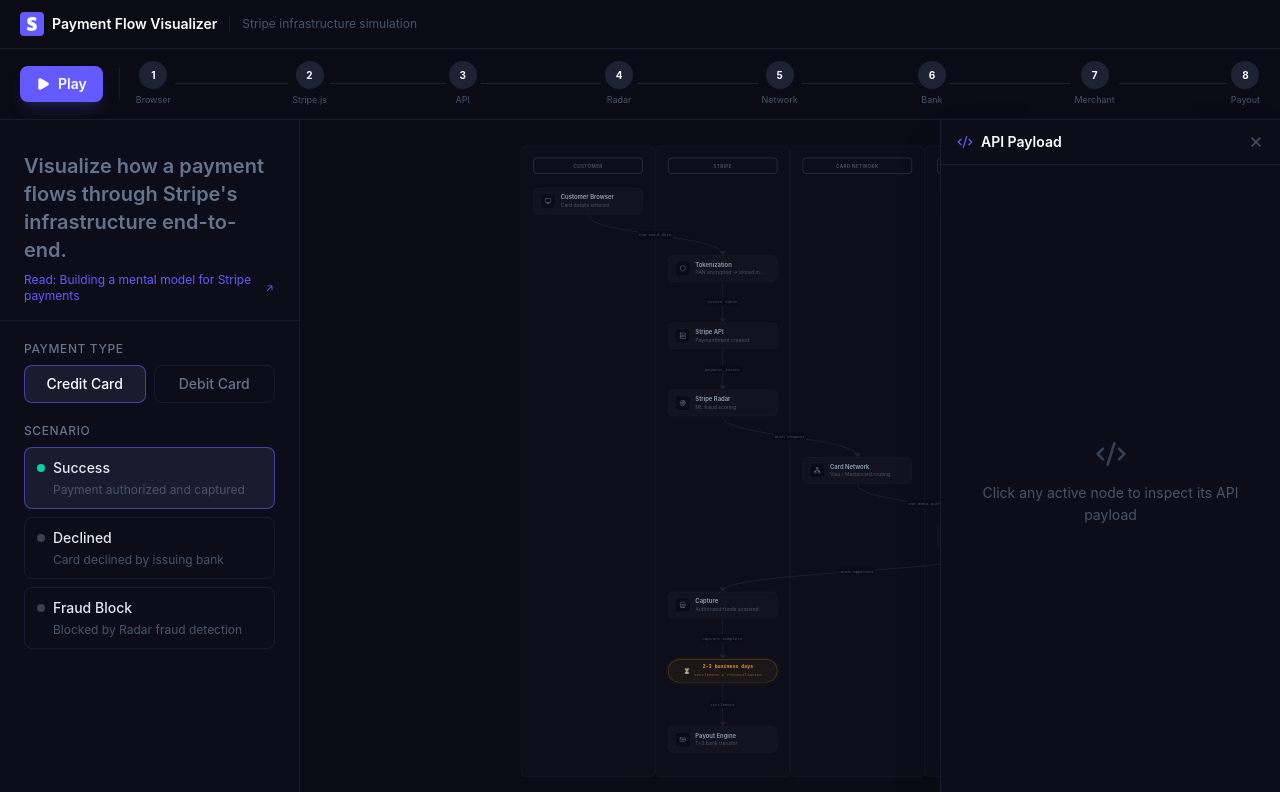
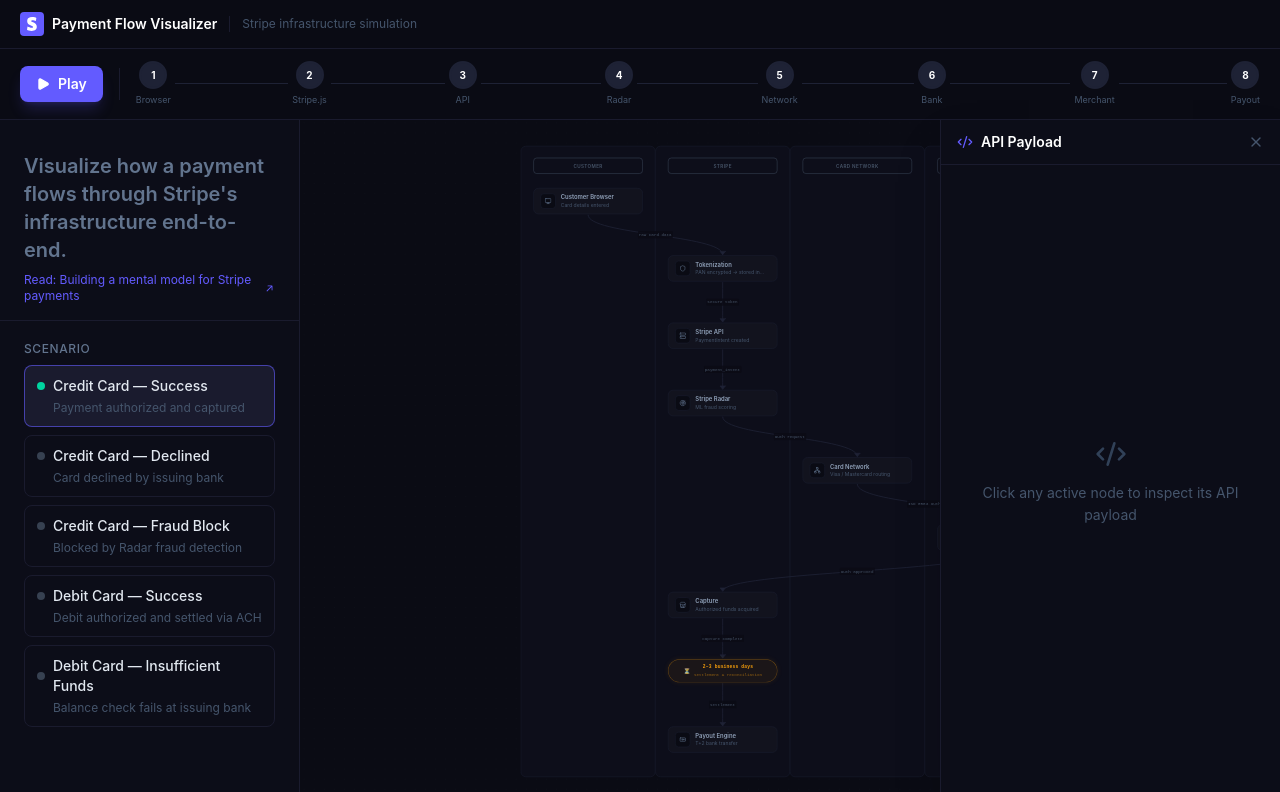
Before and after one commit to GraysonRicketts/Stripe-Visualizer, a React (Vite) app: page / in a window 1280 px wide. Shown: the top 792 px of the page. Built offline with nearby package versions, Linux system fonts and the light colour scheme.

Commit message:
refactor around scenarios

```diff
--- a/src/components/CheckoutPanel.tsx
+++ b/src/components/CheckoutPanel.tsx
@@ -1,26 +1,16 @@
-import { usePaymentStore, type FlowType, type CreditScenario, type DebitScenario, type Scenario } from '../store/paymentStore'
+import { usePaymentStore, type CombinedScenario } from '../store/paymentStore'
 
-const FLOW_TYPES: { value: FlowType; label: string }[] = [
-  { value: 'credit', label: 'Credit Card' },
-  { value: 'debit',  label: 'Debit Card' },
-]
-
-const CREDIT_SCENARIOS: { value: CreditScenario; label: string; color: string; desc: string }[] = [
-  { value: 'success',  label: 'Success',     color: '#00d4a0', desc: 'Payment authorized and captured' },
-  { value: 'declined', label: 'Declined',    color: '#ff4757', desc: 'Card declined by issuing bank' },
-  { value: 'fraud',    label: 'Fraud Block', color: '#f59e0b', desc: 'Blocked by Radar fraud detection' },
-]
-
-const DEBIT_SCENARIOS: { value: DebitScenario; label: string; color: string; desc: string }[] = [
-  { value: 'success',            label: 'Success',            color: '#00d4a0', desc: 'Debit authorized and settled via ACH' },
-  { value: 'insufficient_funds', label: 'Insufficient Funds', color: '#ff4757', desc: 'Balance check fails at issuing bank' },
+const SCENARIOS: { value: CombinedScenario; label: string; color: string; desc: string }[] = [
+  { value: 'credit-success',           label: 'Credit Card — Success',           color: '#00d4a0', desc: 'Payment authorized and captured' },
+  { value: 'credit-declined',          label: 'Credit Card — Declined',          color: '#ff4757', desc: 'Card declined by issuing bank' },
+  { value: 'credit-fraud',             label: 'Credit Card — Fraud Block',       color: '#f59e0b', desc: 'Blocked by Radar fraud detection' },
+  { value: 'debit-success',            label: 'Debit Card — Success',            color: '#00d4a0', desc: 'Debit authorized and settled via ACH' },
+  { value: 'debit-insufficient-funds', label: 'Debit Card — Insufficient Funds', color: '#ff4757', desc: 'Balance check fails at issuing bank' },
 ]
 
 export function CheckoutPanel() {
-  const { flowType, setFlowType, scenario, setScenario, status } = usePaymentStore()
+  const { scenario, setScenario, status } = usePaymentStore()
   const isRunning = status === 'running'
-
-  const scenarios = flowType === 'credit' ? CREDIT_SCENARIOS : DEBIT_SCENARIOS
 
   return (
     <div className="flex flex-col h-full bg-[#0c0d18] border-r border-[#1a1b2e] overflow-y-auto">
@@ -42,41 +32,18 @@
         </a>
       </div>
 
-      {/* Flow Type Toggle */}
-      <div className="px-6 pt-5">
-        <label className="text-xs font-medium text-slate-500 uppercase tracking-wider mb-2 block">
-          Payment Type
-        </label>
-        <div className="flex gap-2">
-          {FLOW_TYPES.map(({ value, label }) => (
-            <button
-              key={value}
-              onClick={() => !isRunning && setFlowType(value)}
-              disabled={isRunning}
-              className={`flex-1 py-2 rounded-lg border text-sm font-medium transition-all duration-200 ${
-                flowType === value
-                  ? 'border-[#635bff]/60 bg-[#1a1b2e] text-white'
-                  : 'border-[#1a1b2e] bg-transparent text-slate-500 hover:border-[#2a2d4a] hover:text-slate-300'
-              } ${isRunning ? 'opacity-50 cursor-not-allowed' : 'cursor-pointer'}`}
-            >
-              {label}
-            </button>
-          ))}
-        </div>
-      </div>
-
       {/* Scenario Picker */}
       <div className="px-6 pt-5">
         <label className="text-xs font-medium text-slate-500 uppercase tracking-wider mb-2 block">
           Scenario
         </label>
         <div className="flex flex-col gap-2">
-          {scenarios.map(({ value, label, color, desc }) => {
-            const active = scenario === (value as Scenario)
+          {SCENARIOS.map(({ value, label, color, desc }) => {
+            const active = scenario === value
             return (
               <button
                 key={value}
-                onClick={() => !isRunning && setScenario(value as Scenario)}
+                onClick={() => !isRunning && setScenario(value)}
                 disabled={isRunning}
                 className={`w-full text-left rounded-lg border px-3 py-2.5 transition-all duration-200 ${
                   active
--- a/src/components/FlowGraph.tsx
+++ b/src/components/FlowGraph.tsx
@@ -9,7 +9,7 @@
   type Node,
 } from '@xyflow/react'
 import '@xyflow/react/dist/style.css'
-import { usePaymentStore, getStepNodeIds, getReturnPathStart, type CreditScenario, type DebitScenario } from '../store/paymentStore'
+import { usePaymentStore, getStepNodeIds, getReturnPathStart, type CombinedScenario } from '../store/paymentStore'
 import { NODES as CREDIT_SUCCESS_NODES, EDGES as CREDIT_SUCCESS_EDGES } from '../data/credit-success/layout'
 import { NODES as CREDIT_DECLINED_NODES, EDGES as CREDIT_DECLINED_EDGES } from '../data/credit-declined/layout'
 import { NODES as CREDIT_FRAUD_NODES, EDGES as CREDIT_FRAUD_EDGES } from '../data/credit-fraud/layout'
@@ -26,41 +26,29 @@
   timeChasmNode: TimeChasmNode as unknown as NodeTypes[string],
 }
 
-const NODES_DICT: { credit: Record<CreditScenario, Node[]>, debit: Record<DebitScenario, Node[]> } = {
-  credit: {
-    success: CREDIT_SUCCESS_NODES,
-    declined: CREDIT_DECLINED_NODES,
-    fraud: CREDIT_FRAUD_NODES,
-  },
-  debit: {
-    success: DEBIT_SUCCESS_NODES,
-    insufficient_funds: DEBIT_INSUFFICIENT_FUNDS_NODES,
-  },
+const NODES_DICT: Record<CombinedScenario, Node[]> = {
+  'credit-success':            CREDIT_SUCCESS_NODES,
+  'credit-declined':           CREDIT_DECLINED_NODES,
+  'credit-fraud':              CREDIT_FRAUD_NODES,
+  'debit-success':             DEBIT_SUCCESS_NODES,
+  'debit-insufficient-funds':  DEBIT_INSUFFICIENT_FUNDS_NODES,
 }
 
-const EDGES_DICT: { credit: Record<CreditScenario, Edge[]>, debit: Record<DebitScenario, Edge[]> } = {
-  credit: {
-    success: CREDIT_SUCCESS_EDGES,
-    declined: CREDIT_DECLINED_EDGES,
-    fraud: CREDIT_FRAUD_EDGES,
-  },
-  debit: {
-    success: DEBIT_SUCCESS_EDGES,
-    insufficient_funds: DEBIT_INSUFFICIENT_FUNDS_EDGES,
-  },
+const EDGES_DICT: Record<CombinedScenario, Edge[]> = {
+  'credit-success':            CREDIT_SUCCESS_EDGES,
+  'credit-declined':           CREDIT_DECLINED_EDGES,
+  'credit-fraud':              CREDIT_FRAUD_EDGES,
+  'debit-success':             DEBIT_SUCCESS_EDGES,
+  'debit-insufficient-funds':  DEBIT_INSUFFICIENT_FUNDS_EDGES,
 }
 
 export function FlowGraph() {
-  const { flowType, scenario, activeStep, completedSteps, returnCompletedSteps, failedStep, selectNode } = usePaymentStore()
+  const { scenario, activeStep, completedSteps, returnCompletedSteps, failedStep, selectNode } = usePaymentStore()
 
-  const allNodes = flowType === 'credit'
-    ? NODES_DICT.credit[scenario as CreditScenario]
-    : NODES_DICT.debit[scenario as DebitScenario]
-  const baseEdges = flowType === 'credit'
-    ? EDGES_DICT.credit[scenario as CreditScenario]
-    : EDGES_DICT.debit[scenario as DebitScenario]
-  const stepNodeIds = getStepNodeIds(flowType, scenario)
-  const returnPathStart = getReturnPathStart(flowType, scenario)
+  const allNodes = NODES_DICT[scenario]
+  const baseEdges = EDGES_DICT[scenario]
+  const stepNodeIds = getStepNodeIds(scenario)
+  const returnPathStart = getReturnPathStart(scenario)
 
   const edges = useMemo<Edge[]>(() => {
     return baseEdges.map((edge) => {
@@ -126,7 +114,7 @@
         },
       }
     })
-  }, [flowType, baseEdges, stepNodeIds, returnPathStart, activeStep, completedSteps, returnCompletedSteps, failedStep])
+  }, [baseEdges, stepNodeIds, returnPathStart, activeStep, completedSteps, returnCompletedSteps, failedStep])
 
   return (
     <div className="w-full h-full">
--- a/src/components/PayloadDrawer.tsx
+++ b/src/components/PayloadDrawer.tsx
@@ -1,6 +1,6 @@
 import { motion, AnimatePresence } from 'framer-motion'
 import { X, Code2, Clock } from 'lucide-react'
-import { usePaymentStore, getStepNodeIds, type CreditScenario, type DebitScenario } from '../store/paymentStore'
+import { usePaymentStore, getStepNodeIds, toCreditScenario, toDebitScenario } from '../store/paymentStore'
 import { getPayload as getCreditPayload } from '../data/credit-success/payloads'
 import { getPayload as getDebitPayload } from '../data/debit-success/payloads'
 
@@ -39,14 +39,14 @@
 }
 
 export function PayloadDrawer() {
-  const { flowType, selectedNodeId, scenario, drawerOpen, closeDrawer } = usePaymentStore()
+  const { selectedNodeId, scenario, drawerOpen, closeDrawer } = usePaymentStore()
 
-  const stepNodeIds = getStepNodeIds(flowType, scenario)
+  const stepNodeIds = getStepNodeIds(scenario)
   const stepIndex = selectedNodeId ? stepNodeIds.indexOf(selectedNodeId) : -1
   const payload = stepIndex >= 0
-    ? flowType === 'credit'
-      ? getCreditPayload(stepIndex, scenario as CreditScenario)
-      : getDebitPayload(stepIndex, scenario as DebitScenario)
+    ? scenario.startsWith('credit-')
+      ? getCreditPayload(stepIndex, toCreditScenario(scenario))
+      : getDebitPayload(stepIndex, toDebitScenario(scenario))
     : null
 
   const formatted = payload
--- a/src/components/TimelineBar.tsx
+++ b/src/components/TimelineBar.tsx
@@ -1,17 +1,17 @@
 import { Play, Square, RotateCcw } from 'lucide-react'
-import { usePaymentStore, getStepNodeIds, getReturnPathStart, type FlowType, type Scenario } from '../store/paymentStore'
+import { usePaymentStore, getStepNodeIds, getReturnPathStart, type CombinedScenario } from '../store/paymentStore'
 
-function getStepLabels(flowType: FlowType, scenario: Scenario): string[] {
-  if (flowType === 'debit') {
-    if (scenario === 'insufficient_funds') {
-      return ['Browser', 'Stripe.js', 'API', 'Radar', 'Debit Net', 'PIN', 'Balance', 'Net↩', 'API↩', 'Declined']
-    }
+function getStepLabels(scenario: CombinedScenario): string[] {
+  if (scenario === 'debit-insufficient-funds') {
+    return ['Browser', 'Stripe.js', 'API', 'Radar', 'Debit Net', 'PIN', 'Balance', 'Net↩', 'API↩', 'Declined']
+  }
+  if (scenario === 'debit-success') {
     return ['Browser', 'Stripe.js', 'API', 'Radar', 'Debit Net', 'PIN', 'Balance', 'Merchant', 'ACH']
   }
-  if (scenario === 'declined') {
+  if (scenario === 'credit-declined') {
     return ['Browser', 'Stripe.js', 'API', 'Radar', 'Network', 'Bank', 'Net↩', 'API↩', 'Declined']
   }
-  if (scenario === 'fraud') {
+  if (scenario === 'credit-fraud') {
     return ['Browser', 'Stripe.js', 'API', 'Radar', 'API↩', 'Blocked']
   }
   return ['Browser', 'Stripe.js', 'API', 'Radar', 'Network', 'Bank', 'Merchant', 'Payout']
@@ -19,7 +19,6 @@
 
 export function TimelineBar() {
   const {
-    flowType,
     scenario,
     status,
     activeStep,
@@ -36,9 +35,9 @@
   const isRunning = status === 'running'
   const isDone = status === 'complete' || status === 'failed'
 
-  const stepNodeIds = getStepNodeIds(flowType, scenario)
-  const stepLabels = getStepLabels(flowType, scenario)
-  const returnPathStart = getReturnPathStart(flowType, scenario)
+  const stepNodeIds = getStepNodeIds(scenario)
+  const stepLabels = getStepLabels(scenario)
+  const returnPathStart = getReturnPathStart(scenario)
   const selectedStepIndex = selectedNodeId ? stepNodeIds.indexOf(selectedNodeId) : -1
 
   function handlePlayButton() {
--- a/src/components/nodes/PayloadPreviewNode.tsx
+++ b/src/components/nodes/PayloadPreviewNode.tsx
@@ -1,6 +1,6 @@
 import { Handle, Position } from '@xyflow/react'
 import { Code2, ChevronRight } from 'lucide-react'
-import { usePaymentStore, getStepNodeIds, type CreditScenario, type DebitScenario } from '../../store/paymentStore'
+import { usePaymentStore, getStepNodeIds, toCreditScenario, toDebitScenario } from '../../store/paymentStore'
 import { getPayload as getCreditPayload } from '../../data/credit-success/payloads'
 import { getPayload as getDebitPayload } from '../../data/debit-success/payloads'
 
@@ -17,17 +17,17 @@
 }
 
 export function PayloadPreviewNode() {
-  const { flowType, selectedNodeId, scenario, completedSteps, activeStep, failedStep, openDrawer } = usePaymentStore()
+  const { selectedNodeId, scenario, completedSteps, activeStep, failedStep, openDrawer } = usePaymentStore()
 
-  const stepNodeIds = getStepNodeIds(flowType, scenario)
+  const stepNodeIds = getStepNodeIds(scenario)
   const stepIndex = selectedNodeId ? stepNodeIds.indexOf(selectedNodeId) : -1
   const hasContent =
     stepIndex !== -1 &&
     (completedSteps.has(stepIndex) || activeStep === stepIndex || failedStep === stepIndex)
   const payload = hasContent
-    ? flowType === 'credit'
-      ? getCreditPayload(stepIndex, scenario as CreditScenario)
-      : getDebitPayload(stepIndex, scenario as DebitScenario)
+    ? scenario.startsWith('credit-')
+      ? getCreditPayload(stepIndex, toCreditScenario(scenario))
+      : getDebitPayload(stepIndex, toDebitScenario(scenario))
     : null
 
   return (
--- a/src/components/nodes/PaymentNode.tsx
+++ b/src/components/nodes/PaymentNode.tsx
@@ -36,7 +36,7 @@
 }
 
 export function PaymentNode({ data }: PaymentNodeProps) {
-  const { flowType, scenario, activeStep, completedSteps, returnCompletedSteps, failedStep, status } = usePaymentStore()
+  const { scenario, activeStep, completedSteps, returnCompletedSteps, failedStep, status } = usePaymentStore()
   const { label, sublabel, stepIndex, icon, timing } = data
 
   const isActive = activeStep === stepIndex
@@ -44,7 +44,7 @@
   const isFailed = failedStep === stepIndex
   const isReturnCompleted = returnCompletedSteps.has(stepIndex)
 
-  const returnPathStart = getReturnPathStart(flowType, scenario)
+  const returnPathStart = getReturnPathStart(scenario)
   const isReturnPath = returnPathStart !== -1 && stepIndex >= returnPathStart
   const isReturnActive = isActive && isReturnPath
 
@@ -92,7 +92,7 @@
   }
 
   const clickable = isCompleted || isActive || isFailed || isReturnCompleted
-  const stepNodeIds = getStepNodeIds(flowType, scenario)
+  const stepNodeIds = getStepNodeIds(scenario)
   const isFirst = stepIndex === 0
   const isLast = stepIndex === stepNodeIds.length - 1
 
--- a/src/store/paymentStore.ts
+++ b/src/store/paymentStore.ts
@@ -2,10 +2,27 @@
 import type { CreditScenario } from '../data/credit-success/payloads'
 import type { DebitScenario } from '../data/debit-success/payloads'
 
-export type { CreditScenario, DebitScenario }
-export type FlowType = 'credit' | 'debit'
-export type Scenario = CreditScenario | DebitScenario
+export type CombinedScenario =
+  | 'credit-success'
+  | 'credit-declined'
+  | 'credit-fraud'
+  | 'debit-success'
+  | 'debit-insufficient-funds'
+
 export type PaymentStatus = 'idle' | 'running' | 'complete' | 'failed'
+
+export function getFlowType(s: CombinedScenario): 'credit' | 'debit' {
+  return s.startsWith('credit-') ? 'credit' : 'debit'
+}
+
+export function toCreditScenario(s: CombinedScenario): CreditScenario {
+  return s.replace('credit-', '') as CreditScenario
+}
+
+export function toDebitScenario(s: CombinedScenario): DebitScenario {
+  if (s === 'debit-success') return 'success'
+  return 'insufficient_funds'
+}
 
 export interface WebhookEvent {
   id: string
@@ -15,8 +32,7 @@
 }
 
 interface PaymentStore {
-  flowType: FlowType
-  scenario: Scenario
+  scenario: CombinedScenario
   activeStep: number   // -1 = none active
   completedSteps: Set<number>
   returnCompletedSteps: Set<number>
@@ -26,8 +42,7 @@
   events: WebhookEvent[]
   drawerOpen: boolean
 
-  setFlowType: (f: FlowType) => void
-  setScenario: (s: Scenario) => void
+  setScenario: (s: CombinedScenario) => void
   play: (fromStep: number) => void
   stopPlay: () => void
   jumpToStep: (step: number) => void
@@ -40,26 +55,17 @@
 const STEP_DURATION = 900  // ms each step takes to "process"
 const STEP_PAUSE = 400     // ms between steps
 
-export const STEP_NODE_IDS: { credit: Record<CreditScenario, string[]>, debit: Record<DebitScenario, string[]> } = {
-  credit: {
-    success: ['customer', 'stripe-js', 'stripe-api', 'radar', 'network', 'bank', 'merchant', 'payout'],
-    declined: ['customer', 'stripe-js', 'stripe-api', 'radar', 'network', 'bank', 'network-return', 'stripe-api-return', 'customer-return'],
-    fraud: ['customer', 'stripe-js', 'stripe-api', 'radar', 'stripe-api-return', 'customer-return'],
-  },
-  debit: {
-    success: ['customer', 'stripe-js', 'stripe-api', 'radar', 'debit-network', 'pin-verify', 'balance-check', 'merchant', 'ach-settlement'],
-    insufficient_funds: ['customer', 'stripe-js', 'stripe-api', 'radar', 'debit-network', 'pin-verify', 'balance-check', 'debit-network-return', 'stripe-api-return', 'customer-return'],
-  },
+export const STEP_NODE_IDS: Record<CombinedScenario, string[]> = {
+  'credit-success':            ['customer', 'stripe-js', 'stripe-api', 'radar', 'network', 'bank', 'merchant', 'payout'],
+  'credit-declined':           ['customer', 'stripe-js', 'stripe-api', 'radar', 'network', 'bank', 'network-return', 'stripe-api-return', 'customer-return'],
+  'credit-fraud':              ['customer', 'stripe-js', 'stripe-api', 'radar', 'stripe-api-return', 'customer-return'],
+  'debit-success':             ['customer', 'stripe-js', 'stripe-api', 'radar', 'debit-network', 'pin-verify', 'balance-check', 'merchant', 'ach-settlement'],
+  'debit-insufficient-funds':  ['customer', 'stripe-js', 'stripe-api', 'radar', 'debit-network', 'pin-verify', 'balance-check', 'debit-network-return', 'stripe-api-return', 'customer-return'],
 }
 
 type EventDef = { label: string; sublabel: string }
 
-export function getStepNodeIds(flowType: FlowType, scenario: Scenario): string[] {
-  if (flowType === 'credit') return STEP_NODE_IDS.credit[scenario as CreditScenario]
-  return STEP_NODE_IDS.debit[scenario as DebitScenario]
-}
-
-// ── Credit scenarios ──────────────────────────────────────────────────────────
+// ── Credit events ─────────────────────────────────────────────────────────────
 
 const CREDIT_SUCCESS_EVENTS: EventDef[] = [
   { label: 'payment_method.created', sublabel: 'PAN vaulted, token pm_xxx issued' },
@@ -87,13 +93,7 @@
   { label: 'payment_intent.payment_failed', sublabel: 'status: requires_payment_method, blocked_by: radar' },
 ]
 
-const CREDIT_SCENARIO_CONFIG: Record<CreditScenario, { failStep: number; returnPathStart: number; events: EventDef[] }> = {
-  success:  { failStep: -1, returnPathStart: -1, events: CREDIT_SUCCESS_EVENTS },
-  declined: { failStep: 5,  returnPathStart: 6,  events: CREDIT_DECLINED_EVENTS },
-  fraud:    { failStep: 3,  returnPathStart: 4,  events: CREDIT_FRAUD_EVENTS },
-}
-
-// ── Debit scenarios ───────────────────────────────────────────────────────────
+// ── Debit events ──────────────────────────────────────────────────────────────
 
 const DEBIT_SUCCESS_EVENTS: EventDef[] = [
   { label: 'payment_method.created', sublabel: 'PAN vaulted, debit token pm_xxx issued' },
@@ -115,14 +115,22 @@
   { label: 'payment_intent.payment_failed', sublabel: 'status: requires_payment_method, last_error: insufficient_funds' },
 ]
 
-const DEBIT_SCENARIO_CONFIG: Record<DebitScenario, { failStep: number; returnPathStart: number; events: EventDef[] }> = {
-  success:             { failStep: -1, returnPathStart: -1, events: DEBIT_SUCCESS_EVENTS },
-  insufficient_funds:  { failStep: 6,  returnPathStart: 7,  events: DEBIT_INSUFFICIENT_FUNDS_EVENTS },
+// ── Scenario config ───────────────────────────────────────────────────────────
+
+const SCENARIO_CONFIG: Record<CombinedScenario, { failStep: number; returnPathStart: number; events: EventDef[] }> = {
+  'credit-success':            { failStep: -1, returnPathStart: -1, events: CREDIT_SUCCESS_EVENTS },
+  'credit-declined':           { failStep: 5,  returnPathStart: 6,  events: CREDIT_DECLINED_EVENTS },
+  'credit-fraud':              { failStep: 3,  returnPathStart: 4,  events: CREDIT_FRAUD_EVENTS },
+  'debit-success':             { failStep: -1, returnPathStart: -1, events: DEBIT_SUCCESS_EVENTS },
+  'debit-insufficient-funds':  { failStep: 6,  returnPathStart: 7,  events: DEBIT_INSUFFICIENT_FUNDS_EVENTS },
 }
 
-export function getReturnPathStart(flowType: FlowType, scenario: Scenario): number {
-  if (flowType === 'credit') return CREDIT_SCENARIO_CONFIG[scenario as CreditScenario].returnPathStart
-  return DEBIT_SCENARIO_CONFIG[scenario as DebitScenario].returnPathStart
+export function getStepNodeIds(scenario: CombinedScenario): string[] {
+  return STEP_NODE_IDS[scenario]
+}
+
+export function getReturnPathStart(scenario: CombinedScenario): number {
+  return SCENARIO_CONFIG[scenario].returnPathStart
 }
 
 // ── Module-level timeout tracking ─────────────────────────────────────────────
@@ -136,8 +144,7 @@
 // ── Store ─────────────────────────────────────────────────────────────────────
 
 export const usePaymentStore = create<PaymentStore>((set, get) => ({
-  flowType: 'credit',
-  scenario: 'success',
+  scenario: 'credit-success',
   activeStep: -1,
   completedSteps: new Set(),
   returnCompletedSteps: new Set(),
@@ -147,11 +154,12 @@
   events: [],
   drawerOpen: true,
 
-  setFlowType: (flowType) => {
+  setScenario: (scenario) => {
+    const { status } = get()
+    if (status === 'running') return
     clearAllTimeouts()
     set({
-      flowType,
-      scenario: 'success',
+      scenario,
       activeStep: -1,
       completedSteps: new Set(),
       returnCompletedSteps: new Set(),
@@ -161,12 +169,6 @@
       events: [],
       drawerOpen: true,
     })
-  },
-
-  setScenario: (scenario) => {
-    const { status } = get()
-    if (status === 'running') return
-    set({ scenario })
   },
 
   reset: () => {
@@ -190,17 +192,15 @@
 
   jumpToStep: (step: number) => {
     clearAllTimeouts()
-    const { flowType, scenario } = get()
-    const nodeIds = getStepNodeIds(flowType, scenario)
-    const returnPathStart = getReturnPathStart(flowType, scenario)
+    const { scenario } = get()
+    const nodeIds = getStepNodeIds(scenario)
+    const returnPathStart = getReturnPathStart(scenario)
 
     let completedSteps: Set<number>
     let returnCompletedSteps: Set<number>
     let failedStep = -1
 
     if (returnPathStart !== -1 && step >= returnPathStart) {
-      // Jumping into the return path: forward steps up to failStep-1 are teal,
-      // fail step is red, return steps up to (but not including) the target are yellow
       const failStep = returnPathStart - 1
       completedSteps = new Set(Array.from({ length: failStep }, (_, i) => i))
       failedStep = failStep
@@ -222,17 +222,14 @@
   },
 
   play: (fromStep: number) => {
-    const { status, scenario, flowType } = get()
+    const { status, scenario } = get()
     if (status === 'running') return
 
     clearAllTimeouts()
 
     const preCompleted = new Set(Array.from({ length: fromStep }, (_, i) => i))
-    const config = flowType === 'credit'
-      ? CREDIT_SCENARIO_CONFIG[scenario as CreditScenario]
-      : DEBIT_SCENARIO_CONFIG[scenario as DebitScenario]
-    const { failStep, returnPathStart, events: eventList } = config
-    const nodeIds = getStepNodeIds(flowType, scenario)
+    const { failStep, returnPathStart, events: eventList } = SCENARIO_CONFIG[scenario]
+    const nodeIds = getStepNodeIds(scenario)
     const totalSteps = nodeIds.length
 
     set({
@@ -247,7 +244,6 @@
 
     const runStep = (step: number) => {
       if (step >= totalSteps) {
-        // All steps done — terminal status depends on whether there was a fail
         set({ status: failStep !== -1 ? 'failed' : 'complete', activeStep: -1 })
         return
       }
@@ -271,7 +267,6 @@
         }
 
         if (step === failStep) {
-          // Mark failed but do NOT stop — continue through return path
           set({ failedStep: step, activeStep: -1 })
           const t2 = setTimeout(() => runStep(step + 1), STEP_PAUSE)
           activeTimeouts.push(t2)
@@ -279,13 +274,11 @@
         }
 
         if (returnPathStart !== -1 && step >= returnPathStart) {
-          // Return path step — goes into returnCompletedSteps (yellow)
           set((state) => ({
             returnCompletedSteps: new Set([...state.returnCompletedSteps, step]),
             activeStep: -1,
           }))
         } else {
-          // Normal forward step — goes into completedSteps (teal)
           set((state) => ({
             completedSteps: new Set([...state.completedSteps, step]),
             activeStep: -1,
```
